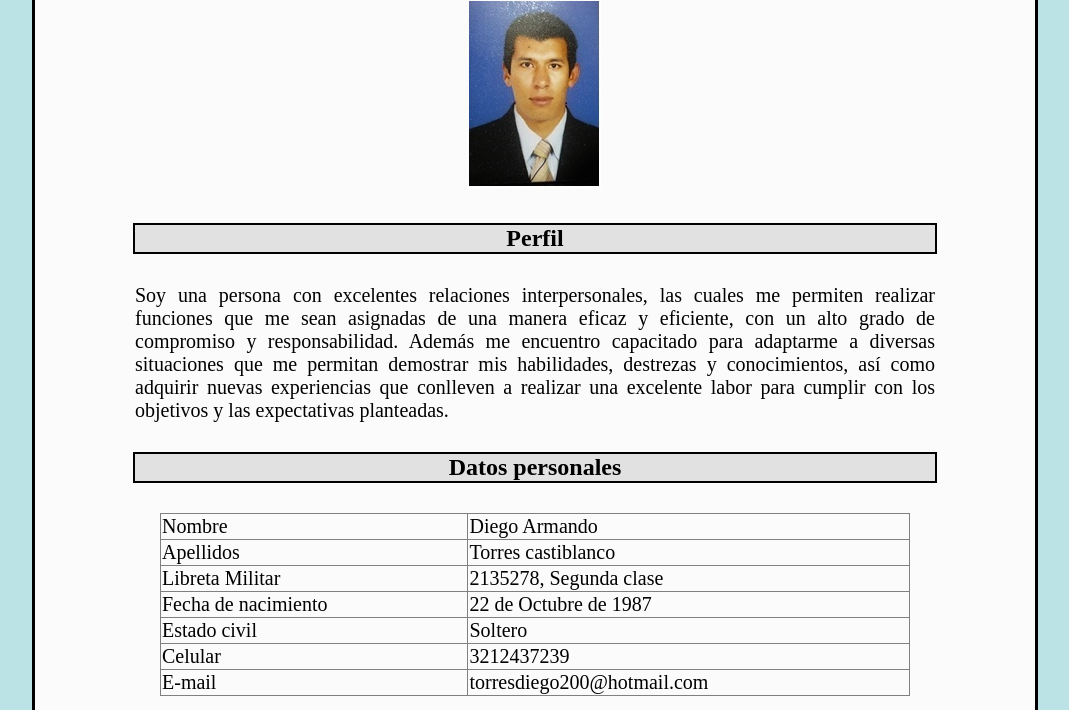
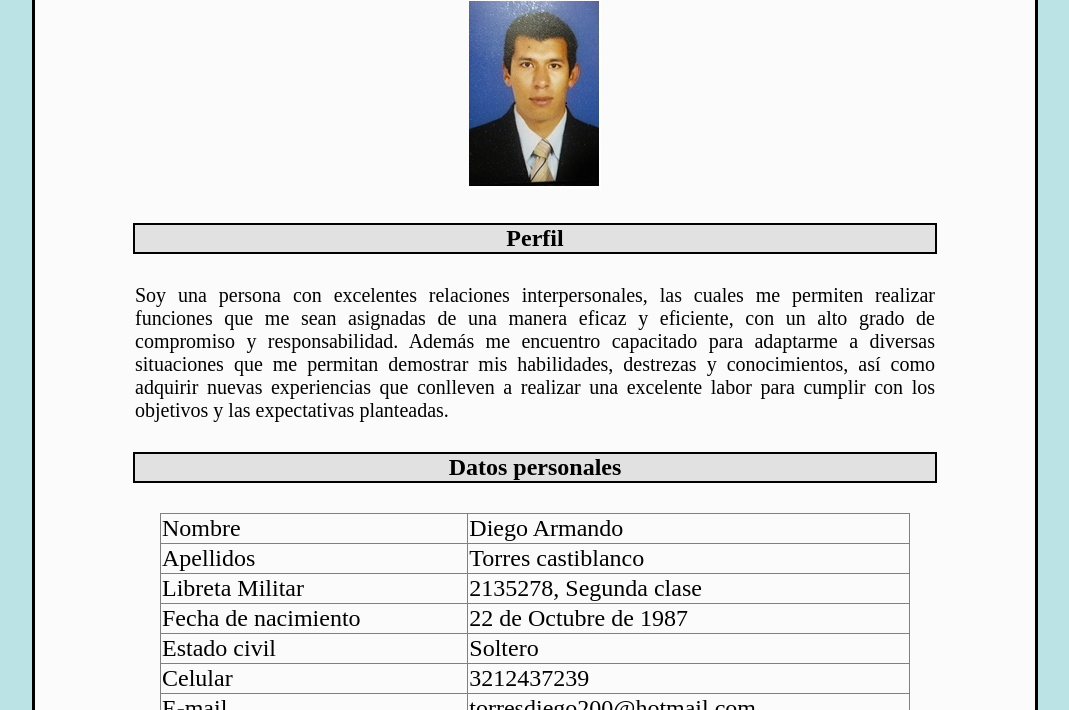
Before and after one commit to diegotorresla/Hoja-de-vida, a plain HTML site: page index.html in a window 1280 px wide. Shown: the part 90-800 px from the top of the page, without its empty margins (105-1174 px from the left). Drawn offline with Linux system fonts and the light colour scheme.

Commit message:
Cambio 4

```diff
--- a/Pc.css
+++ b/Pc.css
@@ -19,7 +19,7 @@ width:75%;
 margin-bottom:30px;
 border-collapse:collapse;
 text-align:left;
-font-size:20px}
+font-size:24px}
 article{ margin:20px 100px;
 margin-bottom:40px;
 text-align:left}
```
